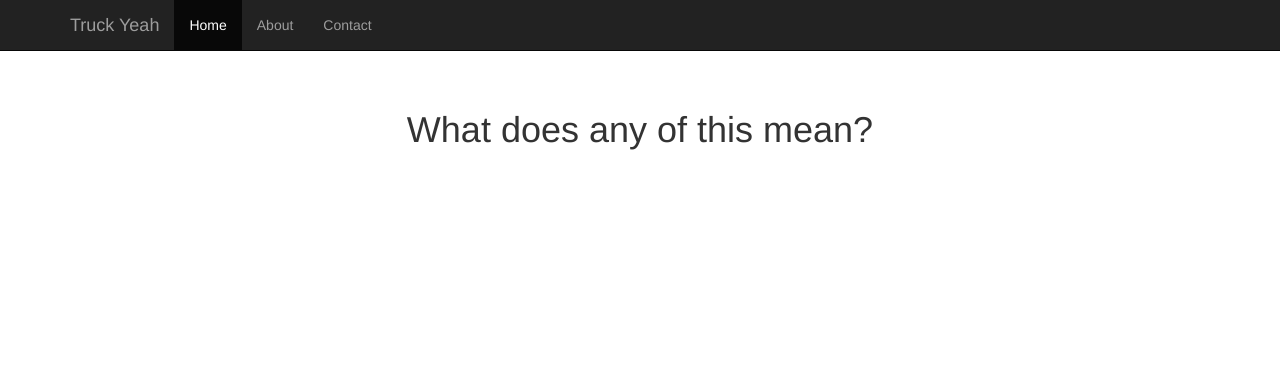
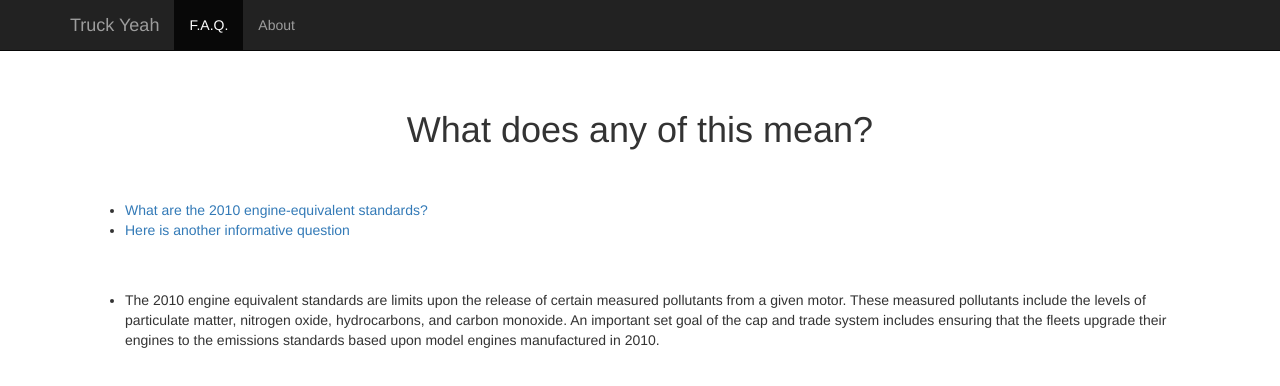
Before and after one commit to truckyeah/truckyeah.github.io, a plain HTML site: page info.html in a window 1280 px wide. Drawn offline with nearby package versions, Linux system fonts and the light colour scheme.

Commit message:
remove contact link

```diff
--- a/css/info.css
+++ b/css/info.css
@@ -2,3 +2,8 @@
     padding: 40px 15px;
     text-align: center;
 }
+
+#info-links-container,
+#info-container {
+    text-align: left;
+}
--- a/info.html
+++ b/info.html
@@ -28,9 +28,8 @@
         </div>
         <div id="navbar" class="collapse navbar-collapse">
           <ul class="nav navbar-nav">
-            <li class="active"><a href="/">Home</a></li>
+            <li class="active"><a href="/info.html">F.A.Q.</a></li>
             <li><a href="#about">About</a></li>
-            <li><a href="#contact">Contact</a></li>
           </ul>
         </div><!--/.nav-collapse -->
       </div>
@@ -42,6 +41,25 @@
         <h1>What does any of this mean?</h1>
         <br>
         <br>
+
+        <div id="info-links-container">
+          <ul>
+            <li><a href="#engine-equivalent-standards-2010">What are the 2010 engine-equivalent standards?</a></li>
+            <li><a href="#blah">Here is another informative question</a></li>
+          </ul>
+        </div>
+
+        <br>
+        <br>
+
+        <div id="info-container">
+          <ul>
+            <li>
+              <a name="engine-equivalent-standards-2010"></a>
+              The 2010 engine equivalent standards are limits upon the release of certain measured pollutants from a given motor.  These measured pollutants include the levels of particulate matter, nitrogen oxide, hydrocarbons, and carbon monoxide. An important set goal of the cap and trade system includes ensuring that the fleets upgrade their engines to the emissions standards based upon model engines manufactured in 2010.
+            </li>
+          </ul>
+        </div>
 
       </div>
 
```
Also changed, not shown: app.html (+2 -2 lines), index.html (+5 -2 lines).
